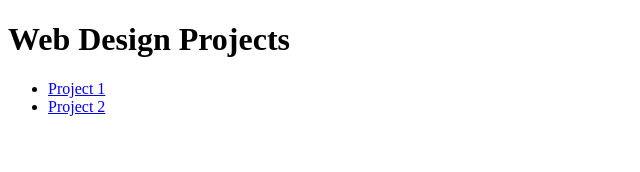
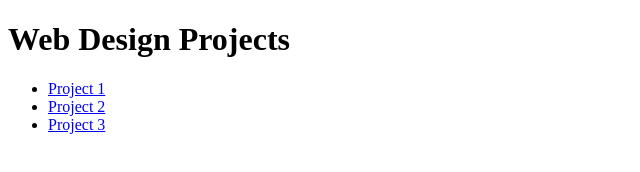
Before and after one commit to stiehlt/dma342, a plain HTML site: page index.html in a window 1280 px wide. Shown: the full height of the page, 0-640 px from the left. Drawn offline with Linux system fonts and the light colour scheme.

Commit message:
Add link to Project 3 in index.html

```diff
--- a/index.html
+++ b/index.html
@@ -10,6 +10,7 @@
 <ul>
   <li><a href="project1/">Project 1</a></li>
   <li><a href="project2%202/">Project 2</a></li>
+  <li><a href="project 3/">Project 3</a></li>
 </ul>
 </body>
 </html>
```
